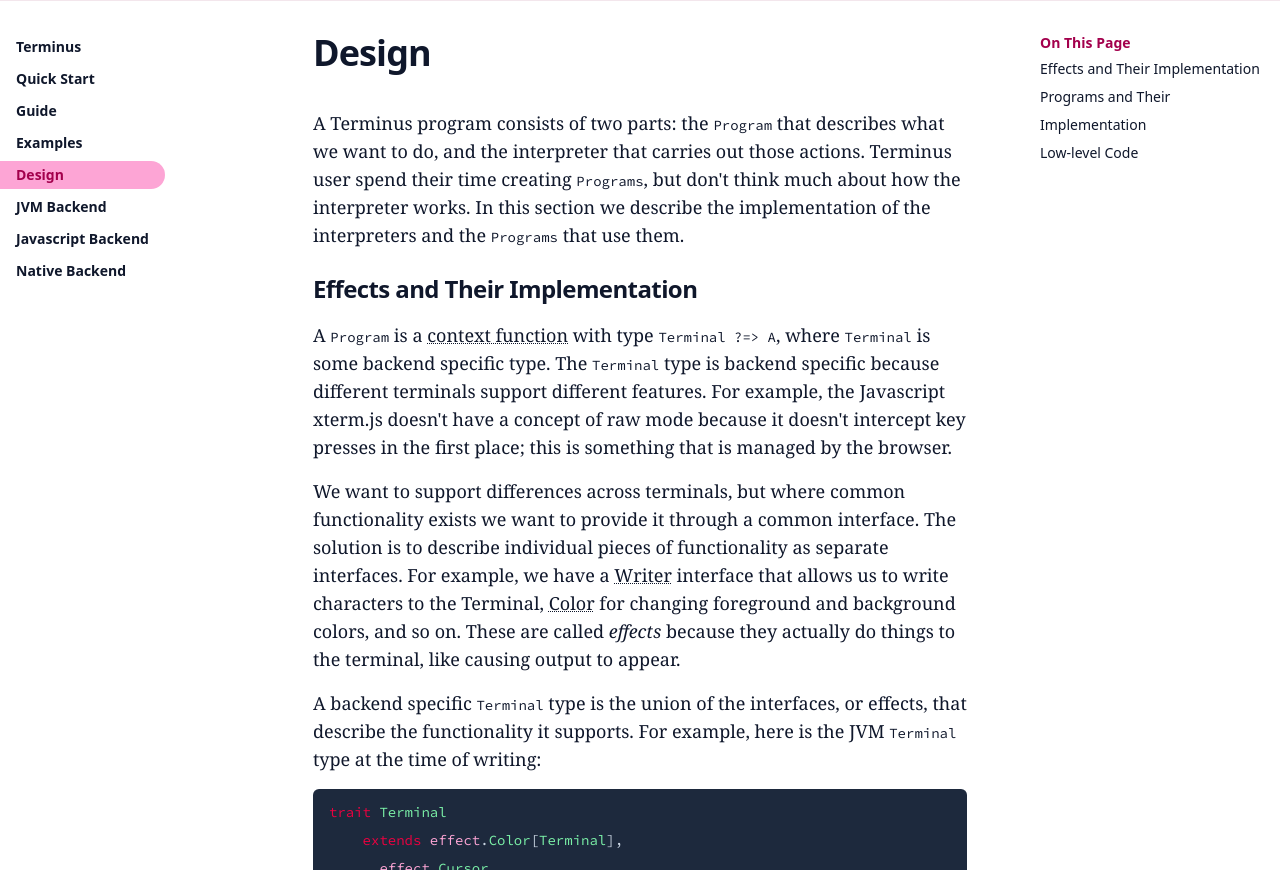
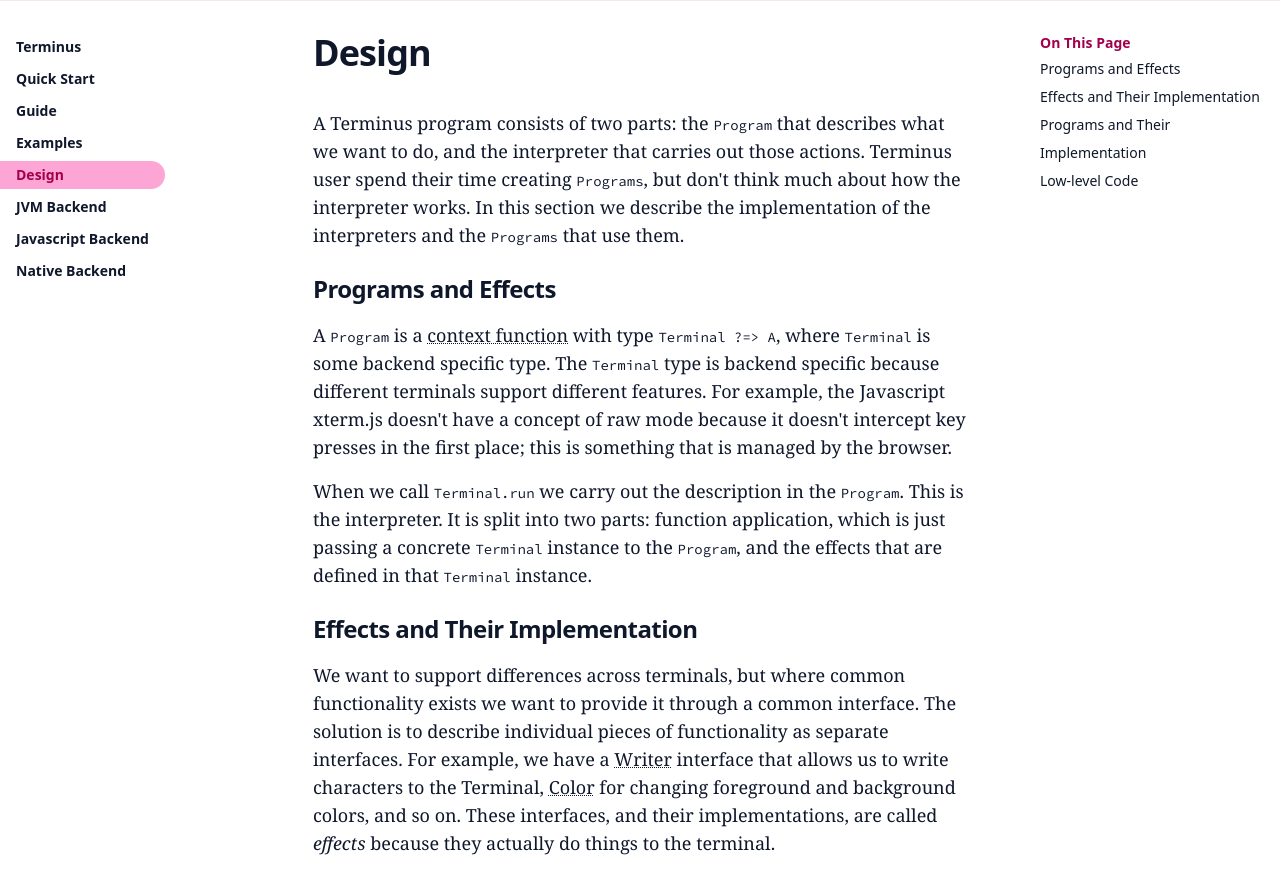
Before and after one commit to creativescala/terminus, a plain HTML site: page design.html in a window 1280 px wide. Shown: the part 60-930 px from the top of the page. Drawn offline with nearby package versions, Linux system fonts and the light colour scheme.

Commit message:
deploy: 80814e3c9a1012d9d3109487e7197fe22937f9e2

```diff
--- a/design.html
+++ b/design.html
@@ -92,9 +92,12 @@
           <div id="content"><h1 id="design" class="title">Design</h1>
 <p>A Terminus program consists of two parts: the <code>Program</code> that describes what we want to do, and the interpreter that carries out those actions. Terminus user spend their time creating <code>Programs</code>, but don&#39;t think much about how the interpreter works. In this section we describe the implementation of the interpreters and the <code>Programs</code> that use them.</p>
 
+<h2 id="programs-and-effects" class="section">Programs and Effects</h2>
+<p>A <code>Program</code> is a <a href="https://docs.scala-lang.org/scala3/reference/contextual/context-functions.html">context function</a> with type <code>Terminal ?=&gt; A</code>, where <code>Terminal</code> is some backend specific type. The <code>Terminal</code> type is backend specific because different terminals support different features. For example, the Javascript xterm.js doesn&#39;t have a concept of raw mode because it doesn&#39;t intercept key presses in the first place; this is something that is managed by the browser.</p>
+<p>When we call <code>Terminal.run</code> we carry out the description in the <code>Program</code>. This is the interpreter. It is split into two parts: function application, which is just passing a concrete <code>Terminal</code> instance to the <code>Program</code>, and the effects that are defined in that <code>Terminal</code> instance.</p>
+
 <h2 id="effects-and-their-implementation" class="section">Effects and Their Implementation</h2>
-<p>A <code>Program</code> is a <a href="https://docs.scala-lang.org/scala3/reference/contextual/context-functions.html">context function</a> with type <code>Terminal ?=&gt; A</code>, where <code>Terminal</code> is some backend specific type. The <code>Terminal</code> type is backend specific because different terminals support different features. For example, the Javascript xterm.js doesn&#39;t have a concept of raw mode because it doesn&#39;t intercept key presses in the first place; this is something that is managed by the browser.</p>
-<p>We want to support differences across terminals, but where common functionality exists we want to provide it through a common interface. The solution is to describe individual pieces of functionality as separate interfaces. For example, we have a <a class="api" href="https://javadoc.io/doc/org.creativescala/terminus-docs_3/latest/terminus/effect/Writer.html">Writer</a> interface that allows us to write characters to the Terminal, <a class="api" href="https://javadoc.io/doc/org.creativescala/terminus-docs_3/latest/terminus/effect/Color.html">Color</a> for changing foreground and background colors, and so on. These are called <em>effects</em> because they actually do things to the terminal, like causing output to appear.</p>
+<p>We want to support differences across terminals, but where common functionality exists we want to provide it through a common interface. The solution is to describe individual pieces of functionality as separate interfaces. For example, we have a <a class="api" href="https://javadoc.io/doc/org.creativescala/terminus-docs_3/latest/terminus/effect/Writer.html">Writer</a> interface that allows us to write characters to the Terminal, <a class="api" href="https://javadoc.io/doc/org.creativescala/terminus-docs_3/latest/terminus/effect/Color.html">Color</a> for changing foreground and background colors, and so on. These interfaces, and their implementations, are called <em>effects</em> because they actually do things to the terminal.</p>
 <p>A backend specific <code>Terminal</code> type is the union of the interfaces, or effects, that describe the functionality it supports. For example, here is the JVM <code>Terminal</code> type at the time of writing:</p>
 <pre><code class="nohighlight"><span class="keyword">trait</span><span> </span><span class="type-name">Terminal</span><span>
     </span><span class="keyword">extends</span><span> </span><span class="identifier">effect</span><span>.</span><span class="type-name">Color</span><span>[</span><span class="type-name">Terminal</span><span>],
@@ -226,6 +229,7 @@ Here&#39;s a simple example.</p>
         <div class="fixed h-screen overflow-y-auto">
           <p>On This Page</p>
           <ul class="nav-list">
+            <li class="level1 nav-leaf"><a href="#programs-and-effects">Programs and Effects</a></li>
             <li class="level1 nav-leaf"><a href="#effects-and-their-implementation">Effects and Their Implementation</a></li>
             <li class="level1 nav-leaf"><a href="#programs-and-their-implementation">Programs and Their Implementation</a></li>
             <li class="level1 nav-leaf"><a href="#low-level-code">Low-level Code</a></li>
```
Also changed, not shown: 1 other file.
